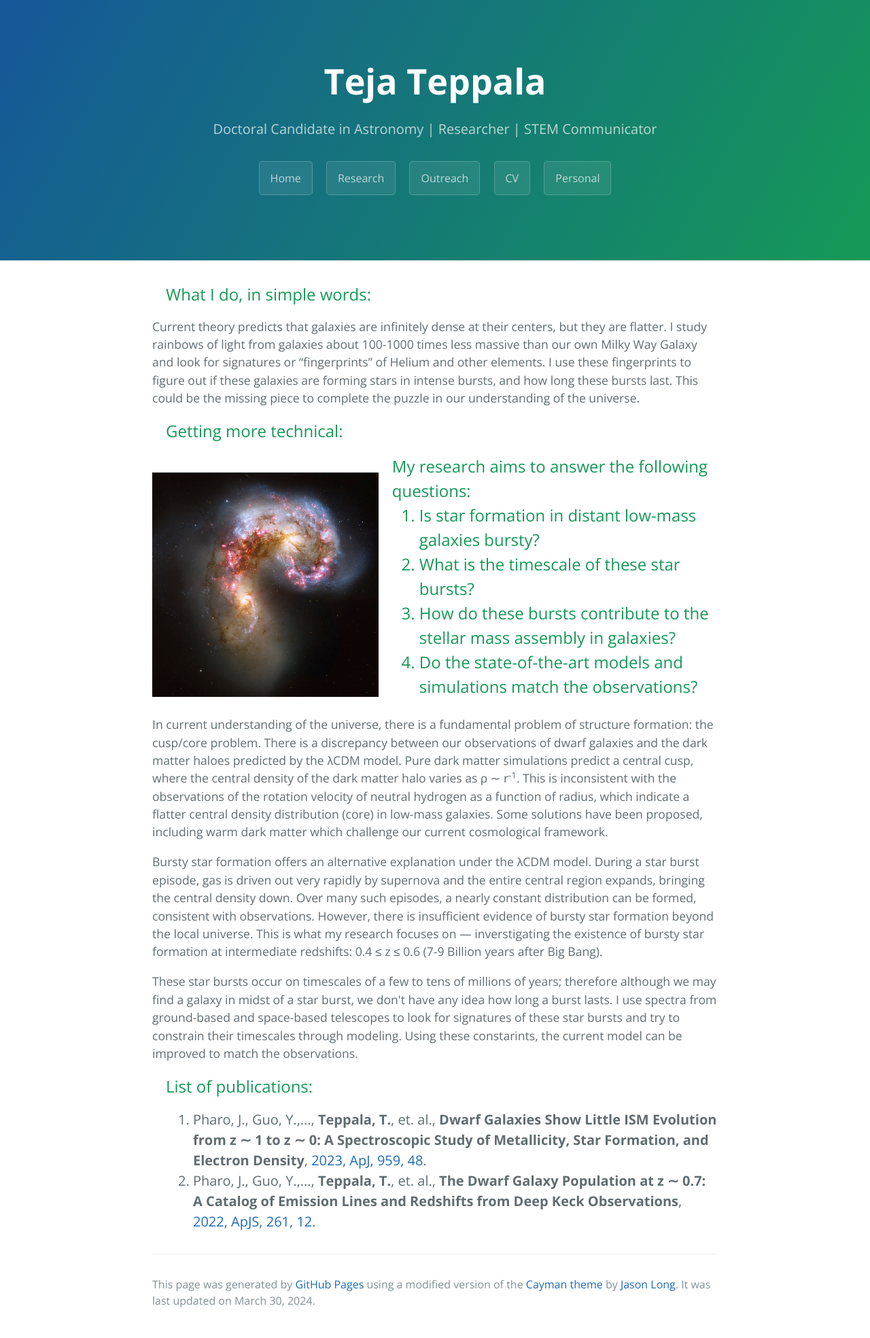
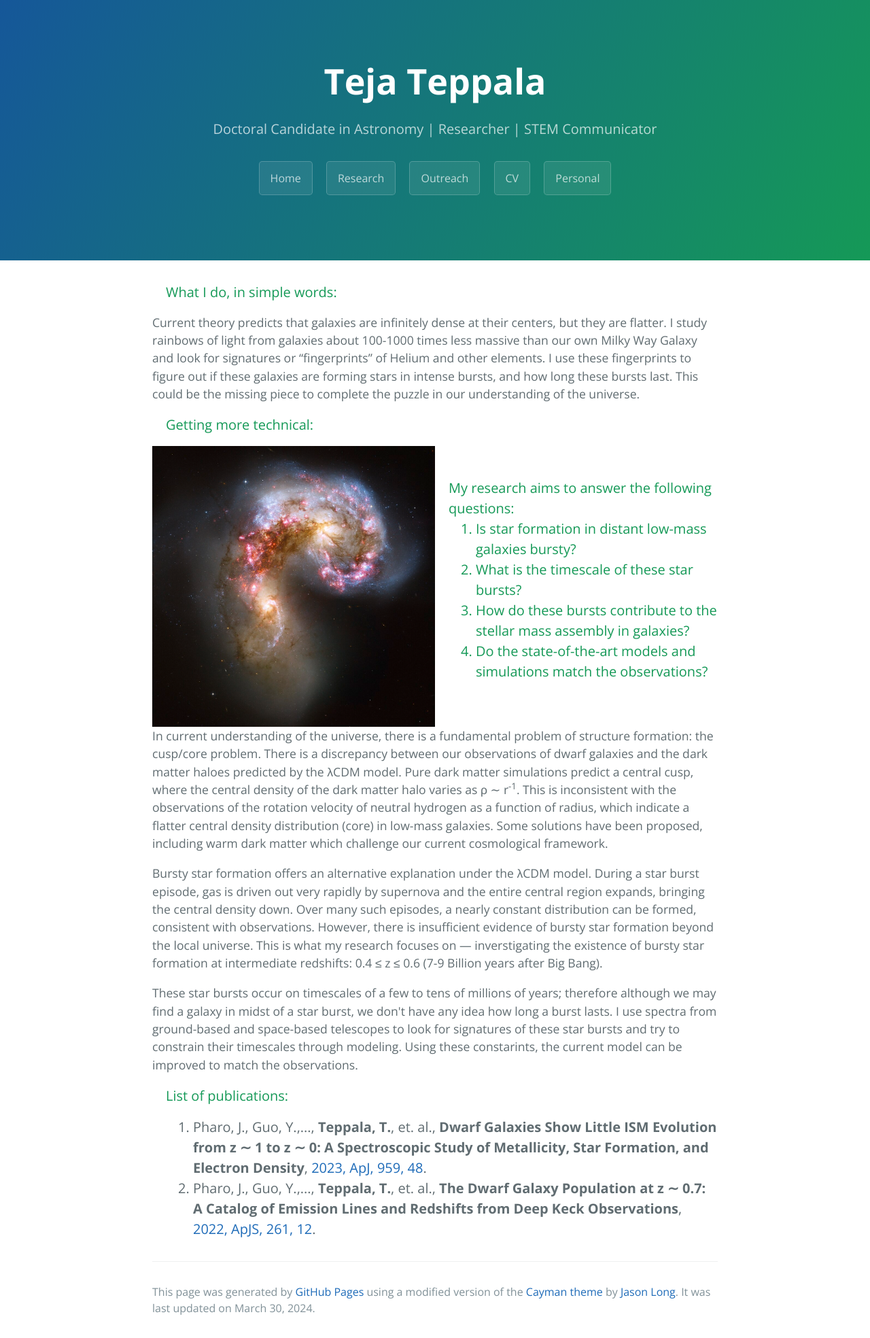
Before and after one commit to tejateppala/tejateppala.github.io, a Jekyll site: the page built from research.html, in a window 1280 px wide. Shown: the whole page at 68% size. Built offline with Jekyll 4.4.1, drawn with Linux system fonts in a browser that asks for light colours.

Commit message:
Updated website files

```diff
--- a/research.html
+++ b/research.html
@@ -12,7 +12,7 @@ title: {{ site.research }}
 	}
 
 	img {
-	  width: 40%;
+	  width: 50%;
 	  height: auto;
 	}
 
@@ -32,7 +32,7 @@ title: {{ site.research }}
 	}
 
 	h3 {
-        font-size: 24px;
+        font-size: 20px;
         text-align: left;
 	}
 	</style>
```
